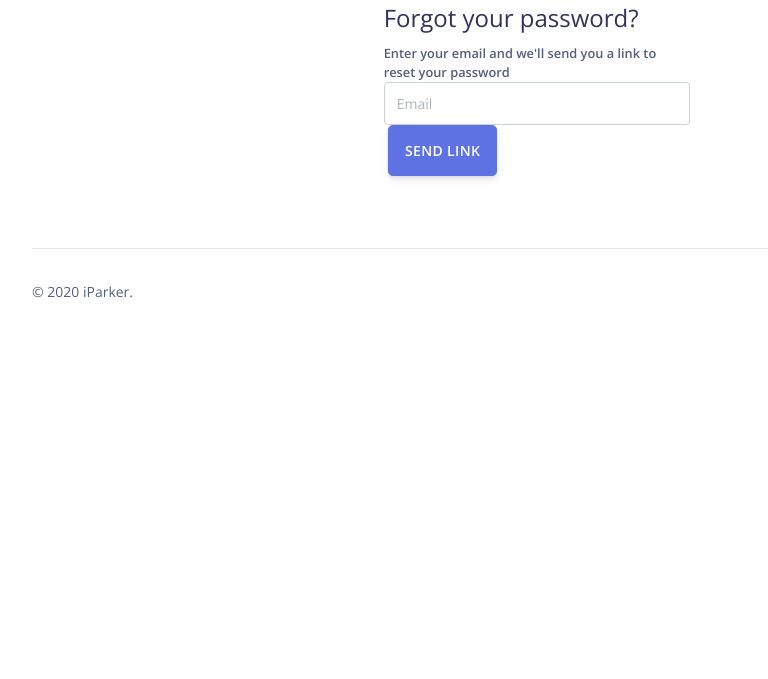
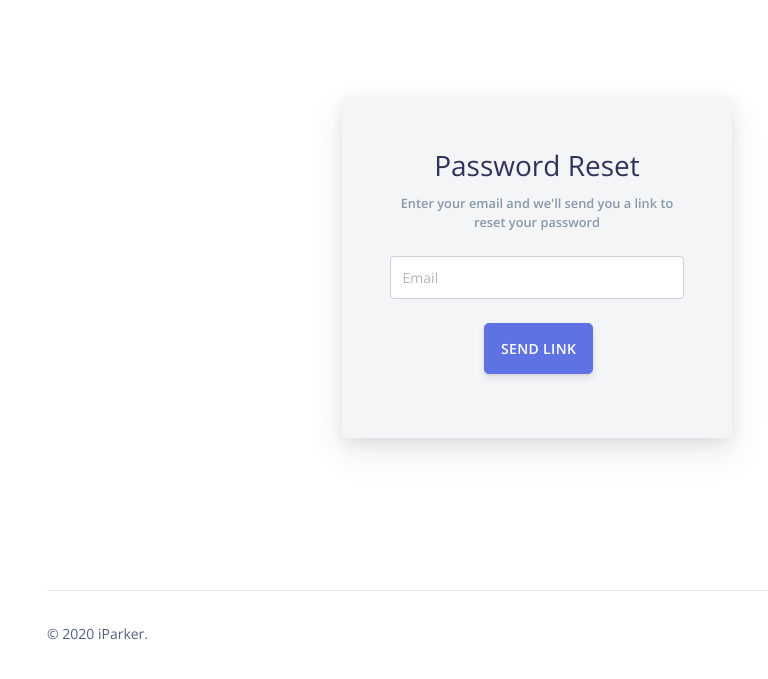
Before and after one commit to JasserEdge/iParker-QA, a PHP site: page /forgotpassword.php in a window 1280 px wide. Shown: the part 100-779 px from the top of the page, without its empty margins (103-871 px from the left). Run offline with PHP 8.4, Linux system fonts and the light colour scheme; some libraries are stand-ins or nearby versions.

Commit message:
fixed email reset pass

```diff
--- a/forgotpassword.php
+++ b/forgotpassword.php
@@ -27,20 +27,28 @@
                 }
             ?>
 
-            <div class="col-lg-4 col-sm-6 m-auto">
-                <h4>Forgot your password?</h4>
-                <small class="font-weight-bold">Enter your email and we'll send you a link to reset your password</small>
-                <form id="login-form" method="post" action="forgotPasswordValidation.php" class="form-group">
-                    <input name="email" type="email" placeholder="Email" class="form-control" required/>
-                    <button type="submit" name="forgot_password" id="submit" class="ml-1 btn btn-primary btn-lg">Send link</button>
-                </form>
+            <section class="section section-shaped section-lg">
+                <div class="container">
+                    <div class="row justify-content-center">
+                        <div class="col-lg-5">
+                            <div class="card bg-secondary shadow border-0">
+                                <div class="card-body px-lg-5 py-lg-5">
+                                    <div class="text-center text-muted mb-4">
+                                        <h3>Password Reset</h3>
+                                        <small class="font-weight-bold">Enter your email and we'll send you a link to reset your password</small>
+                                    </div>
+                                    <form id="login-form" method="post" action="forgotPasswordValidation.php" class="form-group d-flex flex-column align-items-center">
+                                        <input name="email" type="email" placeholder="Email" class="form-control" required/>
+                                        <span id = "submitError" style ="color:red"></span>
+                                        <button type="submit" name="forgot_password" id="submit" class="ml-1 btn btn-primary btn-lg mt-4">Send link</button>
+                                    </form>
+                                </div>
+                            </div>
+                        </div>
+                    </div>
+                </div>
+            </section>
 
-                <!-- PAG INVALID EMAIL IDK PA HOW APPLY DIS HAHA -->
-                <!--<div class="form-group has-danger">
-                    <input type="email" placeholder="Error Input" class="form-control is-invalid" />
-                </div>-->
-            </div>
-        </div>
 
         <!-- Footer -->
 		<?php include "footer.php"; ?>
```
